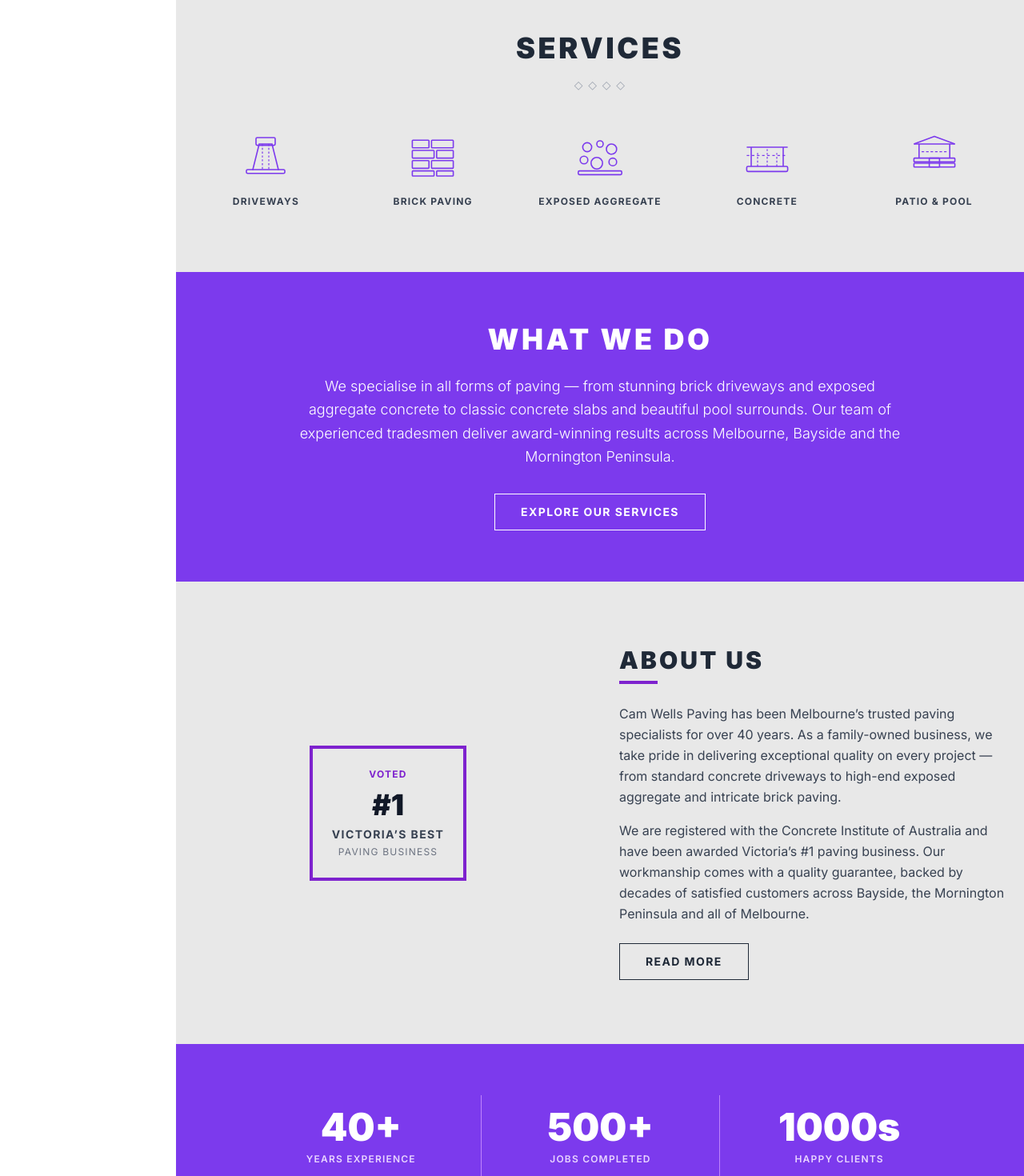
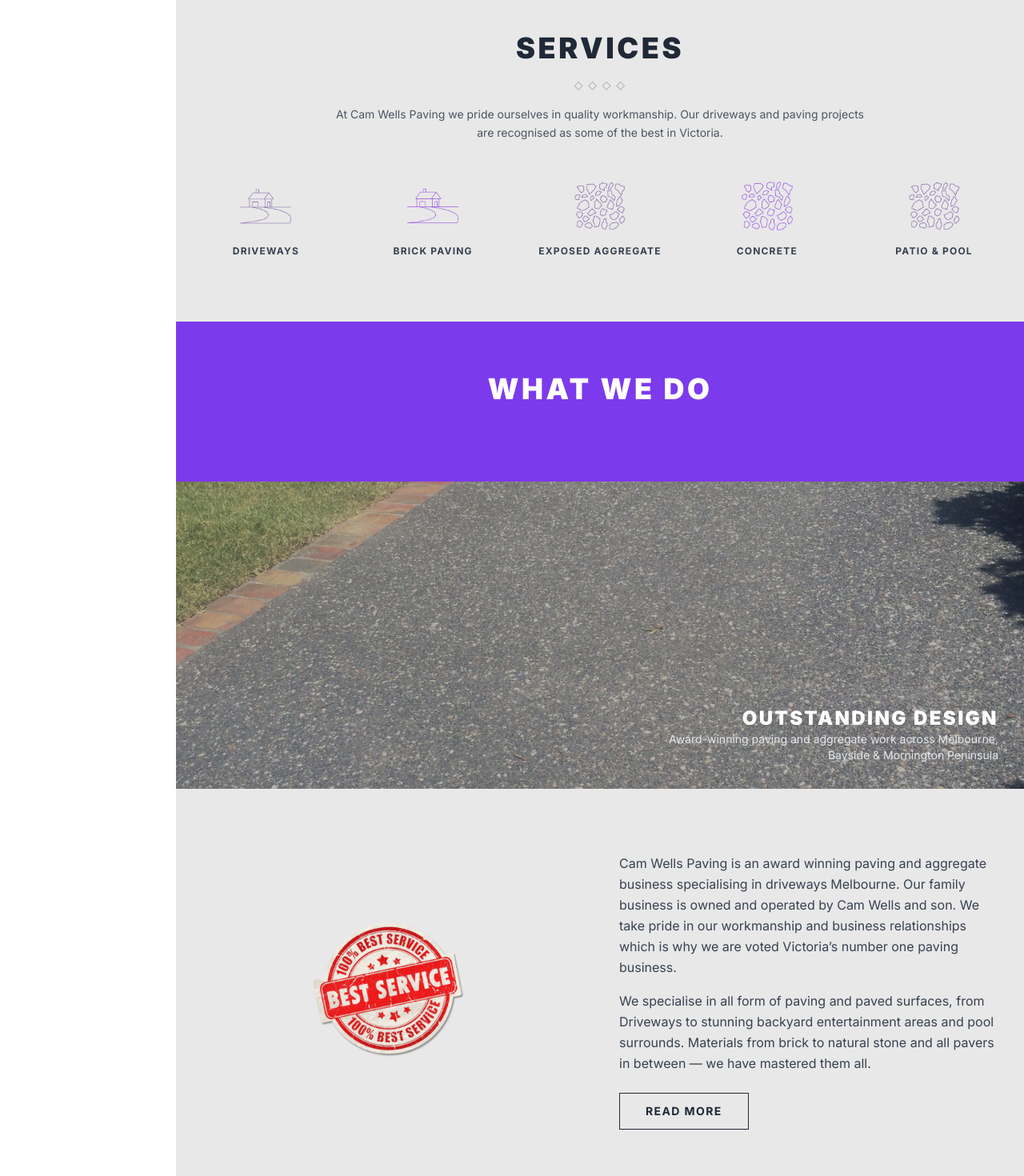
Before and after one commit to StrategyCentral/camwells-paving, a Next.js app: page / in a window 1280 px wide. Shown: the part 840-2310 px from the top of the page at 80% size. Built offline with nearby package versions, Linux system fonts and the light colour scheme.

Commit message:
feat: use real WP images, purple Hello, real service icons, works photos

```diff
--- a/app/page.tsx
+++ b/app/page.tsx
@@ -4,12 +4,10 @@
 import Link from 'next/link';
 import Image from 'next/image';
 
-// Animated counter hook
 function useCounter(target: number, duration: number = 2000) {
   const [count, setCount] = useState(0);
   const [started, setStarted] = useState(false);
   const ref = useRef<HTMLDivElement>(null);
-
   useEffect(() => {
     const observer = new IntersectionObserver(
       ([entry]) => { if (entry.isIntersecting && !started) setStarted(true); },
@@ -18,7 +16,6 @@
     if (ref.current) observer.observe(ref.current);
     return () => observer.disconnect();
   }, [started]);
-
   useEffect(() => {
     if (!started) return;
     let start = 0;
@@ -30,96 +27,32 @@
     }, 16);
     return () => clearInterval(timer);
   }, [started, target, duration]);
-
   return { count, ref };
 }
 
-// SVG Icons
-const DrivewaySVG = () => (
-  <svg viewBox="0 0 80 80" fill="none" xmlns="http://www.w3.org/2000/svg" className="w-16 h-16 mx-auto mb-4">
-    <rect x="10" y="60" width="60" height="6" rx="2" stroke="#7c3aed" strokeWidth="2"/>
-    <path d="M20 60L30 20H50L60 60" stroke="#7c3aed" strokeWidth="2" strokeLinecap="round"/>
-    <path d="M35 20V60" stroke="#7c3aed" strokeWidth="1.5" strokeDasharray="3 3"/>
-    <path d="M45 20V60" stroke="#7c3aed" strokeWidth="1.5" strokeDasharray="3 3"/>
-    <rect x="25" y="10" width="30" height="12" rx="2" stroke="#7c3aed" strokeWidth="2"/>
-  </svg>
-);
-
-const BrickSVG = () => (
-  <svg viewBox="0 0 80 80" fill="none" xmlns="http://www.w3.org/2000/svg" className="w-16 h-16 mx-auto mb-4">
-    <rect x="8" y="14" width="26" height="12" rx="1" stroke="#7c3aed" strokeWidth="2"/>
-    <rect x="38" y="14" width="34" height="12" rx="1" stroke="#7c3aed" strokeWidth="2"/>
-    <rect x="8" y="30" width="34" height="12" rx="1" stroke="#7c3aed" strokeWidth="2"/>
-    <rect x="46" y="30" width="26" height="12" rx="1" stroke="#7c3aed" strokeWidth="2"/>
-    <rect x="8" y="46" width="26" height="12" rx="1" stroke="#7c3aed" strokeWidth="2"/>
-    <rect x="38" y="46" width="34" height="12" rx="1" stroke="#7c3aed" strokeWidth="2"/>
-    <rect x="8" y="62" width="34" height="8" rx="1" stroke="#7c3aed" strokeWidth="2"/>
-    <rect x="46" y="62" width="26" height="8" rx="1" stroke="#7c3aed" strokeWidth="2"/>
-  </svg>
-);
-
-const AggregateSVG = () => (
-  <svg viewBox="0 0 80 80" fill="none" xmlns="http://www.w3.org/2000/svg" className="w-16 h-16 mx-auto mb-4">
-    <circle cx="20" cy="25" r="7" stroke="#7c3aed" strokeWidth="2"/>
-    <circle cx="40" cy="20" r="5" stroke="#7c3aed" strokeWidth="2"/>
-    <circle cx="58" cy="28" r="8" stroke="#7c3aed" strokeWidth="2"/>
-    <circle cx="15" cy="45" r="6" stroke="#7c3aed" strokeWidth="2"/>
-    <circle cx="35" cy="50" r="9" stroke="#7c3aed" strokeWidth="2"/>
-    <circle cx="60" cy="48" r="6" stroke="#7c3aed" strokeWidth="2"/>
-    <rect x="6" y="62" width="68" height="6" rx="2" stroke="#7c3aed" strokeWidth="2"/>
-  </svg>
-);
-
-const ConcreteSVG = () => (
-  <svg viewBox="0 0 80 80" fill="none" xmlns="http://www.w3.org/2000/svg" className="w-16 h-16 mx-auto mb-4">
-    <rect x="8" y="55" width="64" height="8" rx="2" stroke="#7c3aed" strokeWidth="2"/>
-    <path d="M15 55V25" stroke="#7c3aed" strokeWidth="2"/>
-    <path d="M65 55V25" stroke="#7c3aed" strokeWidth="2"/>
-    <path d="M8 25h64" stroke="#7c3aed" strokeWidth="2"/>
-    <path d="M25 55V32" stroke="#7c3aed" strokeWidth="1.5" strokeDasharray="3 3"/>
-    <path d="M40 55V25" stroke="#7c3aed" strokeWidth="1.5" strokeDasharray="3 3"/>
-    <path d="M55 55V32" stroke="#7c3aed" strokeWidth="1.5" strokeDasharray="3 3"/>
-    <path d="M8 38h64" stroke="#7c3aed" strokeWidth="1.5" strokeDasharray="4 4"/>
-  </svg>
-);
-
-const PatioSVG = () => (
-  <svg viewBox="0 0 80 80" fill="none" xmlns="http://www.w3.org/2000/svg" className="w-16 h-16 mx-auto mb-4">
-    <rect x="8" y="50" width="64" height="6" rx="1" stroke="#7c3aed" strokeWidth="2"/>
-    <rect x="8" y="42" width="64" height="6" rx="1" stroke="#7c3aed" strokeWidth="2"/>
-    <path d="M16 42V20" stroke="#7c3aed" strokeWidth="2"/>
-    <path d="M64 42V20" stroke="#7c3aed" strokeWidth="2"/>
-    <path d="M8 20h64" stroke="#7c3aed" strokeWidth="2"/>
-    <path d="M8 20L40 8L72 20" stroke="#7c3aed" strokeWidth="2" strokeLinejoin="round"/>
-    <rect x="32" y="42" width="16" height="14" rx="1" stroke="#7c3aed" strokeWidth="2"/>
-    <path d="M20 32h40" stroke="#7c3aed" strokeWidth="1.5" strokeDasharray="4 3"/>
-  </svg>
-);
-
+// Service icons — using real WP PNGs
 const services = [
-  { icon: <DrivewaySVG />, name: 'DRIVEWAYS', href: '/driveway-paving-melbourne/' },
-  { icon: <BrickSVG />, name: 'BRICK PAVING', href: '/brick-paving-melbourne/' },
-  { icon: <AggregateSVG />, name: 'EXPOSED AGGREGATE', href: '/exposed-aggregate-concrete-driveways-melbourne/' },
-  { icon: <ConcreteSVG />, name: 'CONCRETE', href: '/concrete-driveways-melbourne/' },
-  { icon: <PatioSVG />, name: 'PATIO & POOL', href: '/driveway-paving-melbourne/' },
+  { icon: '/images/icons/house-driveways.png', name: 'DRIVEWAYS', href: '/driveway-paving-melbourne/' },
+  { icon: '/images/icons/driveways.png', name: 'BRICK PAVING', href: '/brick-paving-melbourne/' },
+  { icon: '/images/icons/house-aggregate.png', name: 'EXPOSED AGGREGATE', href: '/exposed-aggregate-concrete-driveways-melbourne/' },
+  { icon: '/images/icons/agregates.png', name: 'CONCRETE', href: '/concrete-driveways-melbourne/' },
+  { icon: '/images/icons/house-aggregate.png', name: 'PATIO & POOL', href: '/driveway-paving-melbourne/' },
 ];
 
 const works = [
-  '/images/works/brick-circular.jpg',
-  '/images/works/exposed-aggregate-1.jpg',
-  '/images/works/grey-aggregate.jpg',
-  '/images/works/brick-driveway.jpg',
-  '/images/works/concrete-driveway.jpg',
-  '/images/works/patio-pool.jpg',
+  { src: '/images/works/circular-brick.jpg', alt: 'Circular Brick Driveway Melbourne' },
+  { src: '/images/works/exposed-aggregate.jpg', alt: 'Exposed Aggregate Driveway' },
+  { src: '/images/works/grey-aggregate.jpg', alt: 'Grey Aggregate Driveway' },
+  { src: '/images/works/melbourne-paving.jpg', alt: 'Melbourne Paving' },
+  { src: '/images/works/paving-contractors.jpg', alt: 'Melbourne Paving Contractors' },
+  { src: '/images/works/exposed-aggregate-2.jpg', alt: 'Exposed Aggregate Driveways Melbourne' },
 ];
 
 function StatCard({ target, suffix, label }: { target: number; suffix: string; label: string }) {
   const { count, ref } = useCounter(target);
   return (
     <div ref={ref} className="text-center px-6 py-4">
-      <div className="text-5xl font-black text-white mb-2">
-        {count}{suffix}
-      </div>
+      <div className="text-5xl font-black text-white mb-2">{count}{suffix}</div>
       <div className="text-purple-200 uppercase tracking-widest text-xs font-semibold">{label}</div>
     </div>
   );
@@ -130,47 +63,48 @@
     <>
       {/* ── HERO ── */}
       <section className="relative h-screen min-h-[600px] flex items-center overflow-hidden">
-        {/* Video background */}
         <video
           autoPlay muted loop playsInline
-          poster="/video/driveways-melbourne-poster.jpg"
+          poster="/images/hero-bg.jpg"
           className="absolute inset-0 w-full h-full object-cover"
         >
           <source src="/video/driveways-melbourne.webm" type="video/webm" />
           <source src="/video/driveways-melbourne.mp4" type="video/mp4" />
         </video>
-        {/* Dark overlay */}
-        <div className="absolute inset-0 bg-black/55" />
-
-        {/* Hero content */}
+        <div className="absolute inset-0 bg-black/40" />
         <div className="relative z-10 px-10 md:px-16 max-w-3xl">
-          <h1 className="font-black italic text-white leading-none mb-4"
-            style={{ fontSize: 'clamp(4rem, 12vw, 9rem)' }}>
+          <h1 className="font-black italic leading-none mb-4"
+            style={{ fontSize: 'clamp(4rem, 12vw, 9rem)', color: '#7c3aed' }}>
             Hello
           </h1>
           <div className="diamond-sep mb-6" />
-          <p className="text-white text-xl md:text-2xl font-light tracking-wide mb-2">
-            Welcome to Cam Wells Paving
+          <p className="text-white text-lg md:text-xl mb-2">
+            Welcome to Cam Wells Paving. Melbourne&rsquo;s leading driveway expert.
           </p>
-          <p className="text-gray-300 text-base mb-8 max-w-md">
-            Melbourne&rsquo;s most trusted paving specialists. Award-winning quality since 1984.
+          <p className="text-gray-300 text-base mb-6 max-w-md">
+            Specialists in paving and exposed aggregate finishes. Call now for a 100% obligation free quote.
           </p>
           <p className="text-white text-3xl font-bold tracking-widest mb-8">
             <a href="tel:0407334139" className="hover:text-purple-300 transition-colors">0407 334 139</a>
           </p>
-          <Link href="/contact-us/" className="btn-ghost">CLICK HERE FOR A FREE QUOTE</Link>
+          <Link href="/contact-us/" className="btn-ghost">CLICK HERE</Link>
         </div>
       </section>
 
       {/* ── SERVICES ── */}
       <section className="py-20 px-6" style={{ background: '#e8e8e8' }}>
         <h2 className="section-heading mb-2">SERVICES</h2>
-        <div className="diamond-sep mb-12" />
+        <div className="diamond-sep mb-4" />
+        <p className="text-center text-gray-600 max-w-2xl mx-auto mb-12 text-sm leading-relaxed">
+          At Cam Wells Paving we pride ourselves in quality workmanship. Our driveways and paving projects
+          are recognised as some of the best in Victoria.
+        </p>
         <div className="max-w-5xl mx-auto grid grid-cols-2 md:grid-cols-5 gap-8">
           {services.map((s) => (
             <Link key={s.name} href={s.href}
               className="flex flex-col items-center text-center group hover:-translate-y-1 transition-transform duration-200">
-              {s.icon}
+              {/* eslint-disable-next-line @next/next/no-img-element */}
+              <img src={s.icon} alt={s.name} className="w-16 h-16 object-contain mb-4 opacity-80 group-hover:opacity-100 transition-opacity" />
               <span className="text-xs font-bold tracking-widest uppercase text-gray-700 group-hover:text-purple-700 transition-colors">
                 {s.name}
               </span>
@@ -181,16 +115,18 @@
 
       {/* ── WHAT WE DO ── */}
       <section className="py-16 px-6 text-center" style={{ background: '#7c3aed' }}>
-        <h2 className="text-3xl md:text-4xl font-black tracking-widest uppercase text-white mb-6">WHAT WE DO</h2>
-        <div className="max-w-3xl mx-auto text-white text-lg leading-relaxed font-light">
-          <p>
-            We specialise in all forms of paving — from stunning brick driveways and exposed aggregate
-            concrete to classic concrete slabs and beautiful pool surrounds. Our team of experienced
-            tradesmen deliver award-winning results across Melbourne, Bayside and the Mornington Peninsula.
-          </p>
-        </div>
-        <div className="mt-8">
-          <Link href="/driveway-paving-melbourne/" className="btn-ghost">EXPLORE OUR SERVICES</Link>
+        <h2 className="text-3xl md:text-4xl font-black tracking-widest uppercase text-white mb-8">WHAT WE DO</h2>
+      </section>
+
+      {/* ── WHAT WE DO IMAGE ── */}
+      <section className="relative h-72 md:h-96 overflow-hidden">
+        <Image src="/images/works/grey-aggregate.jpg" alt="Outstanding Design — Cam Wells Paving"
+          fill className="object-cover" priority />
+        <div className="absolute inset-0 bg-black/30 flex items-end justify-end">
+          <div className="p-8 text-right">
+            <p className="text-white font-black text-2xl uppercase tracking-widest">OUTSTANDING DESIGN</p>
+            <p className="text-gray-200 text-sm max-w-md">Award-winning paving and aggregate work across Melbourne, Bayside & Mornington Peninsula</p>
+          </div>
         </div>
       </section>
 
@@ -198,25 +134,20 @@
       <section className="py-20 px-6" style={{ background: '#e8e8e8' }}>
         <div className="max-w-5xl mx-auto grid md:grid-cols-2 gap-12 items-center">
           <div className="flex flex-col items-center">
-            <div className="border-4 border-purple-700 p-6 text-center max-w-xs">
-              <div className="text-xs tracking-widest uppercase text-purple-700 font-bold mb-2">VOTED</div>
-              <div className="text-4xl font-black text-gray-900 leading-tight mb-1">#1</div>
-              <div className="text-sm font-bold tracking-widest uppercase text-gray-700">VICTORIA&rsquo;S BEST</div>
-              <div className="text-xs tracking-widest uppercase text-gray-500 mt-1">PAVING BUSINESS</div>
-            </div>
+            {/* Real best service badge */}
+            <Image src="/images/best-service.png" alt="100% Best Service — Cam Wells Paving"
+              width={200} height={200} className="object-contain" />
           </div>
           <div>
-            <h2 className="text-3xl font-black tracking-widest uppercase text-gray-800 mb-2">ABOUT US</h2>
-            <div className="w-12 h-1 bg-purple-700 mb-6" />
             <p className="text-gray-700 leading-relaxed mb-4">
-              Cam Wells Paving has been Melbourne&rsquo;s trusted paving specialists for over 40 years.
-              As a family-owned business, we take pride in delivering exceptional quality on every project —
-              from standard concrete driveways to high-end exposed aggregate and intricate brick paving.
+              Cam Wells Paving is an award winning paving and aggregate business specialising in driveways
+              Melbourne. Our family business is owned and operated by Cam Wells and son. We take pride in our
+              workmanship and business relationships which is why we are voted Victoria&rsquo;s number one paving business.
             </p>
             <p className="text-gray-700 leading-relaxed mb-6">
-              We are registered with the Concrete Institute of Australia and have been awarded Victoria&rsquo;s
-              #1 paving business. Our workmanship comes with a quality guarantee, backed by decades of
-              satisfied customers across Bayside, the Mornington Peninsula and all of Melbourne.
+              We specialise in all form of paving and paved surfaces, from Driveways to stunning backyard
+              entertainment areas and pool surrounds. Materials from brick to natural stone and all pavers in
+              between — we have mastered them all.
             </p>
             <Link href="/about-us/" className="btn-ghost-dark">READ MORE</Link>
           </div>
@@ -235,19 +166,16 @@
       {/* ── OUR WORKS ── */}
       <section className="py-20 px-6" style={{ background: '#e8e8e8' }}>
         <h2 className="section-heading mb-2">OUR WORKS</h2>
-        <div className="diamond-sep mb-12" />
+        <div className="diamond-sep mb-6" />
+        <p className="text-center text-gray-600 max-w-2xl mx-auto mb-12 text-sm">
+          Take a look at some of the spectacular driveways Melbourne is now showcasing thanks to the team at Cam Wells Paving.
+          Our workmanship and quality is second to none.
+        </p>
         <div className="max-w-5xl mx-auto grid grid-cols-2 md:grid-cols-3 gap-4 mb-10">
-          {works.map((src, i) => (
-            <div key={i} className="aspect-square bg-gray-300 overflow-hidden relative">
-              <Image
-                src={src}
-                alt={`Cam Wells Paving work ${i + 1}`}
-                fill
-                className="object-cover hover:scale-105 transition-transform duration-500"
-                onError={(e) => {
-                  (e.target as HTMLImageElement).style.display = 'none';
-                }}
-              />
+          {works.map((w, i) => (
+            <div key={i} className="aspect-square overflow-hidden relative bg-gray-300">
+              <Image src={w.src} alt={w.alt} fill
+                className="object-cover hover:scale-105 transition-transform duration-500" />
             </div>
           ))}
         </div>
@@ -276,9 +204,7 @@
 
       {/* ── CONTACT CTA ── */}
       <section className="py-20 px-6 text-center" style={{ background: '#7c3aed' }}>
-        <h2 className="text-3xl md:text-4xl font-black tracking-widest uppercase text-white mb-4">
-          GET A FREE QUOTE
-        </h2>
+        <h2 className="text-3xl md:text-4xl font-black tracking-widest uppercase text-white mb-4">GET A FREE QUOTE</h2>
         <div className="diamond-sep mb-6" />
         <p className="text-purple-200 text-lg mb-8 max-w-xl mx-auto">
           Contact Melbourne&rsquo;s paving experts today. We service all areas across Melbourne,
```
